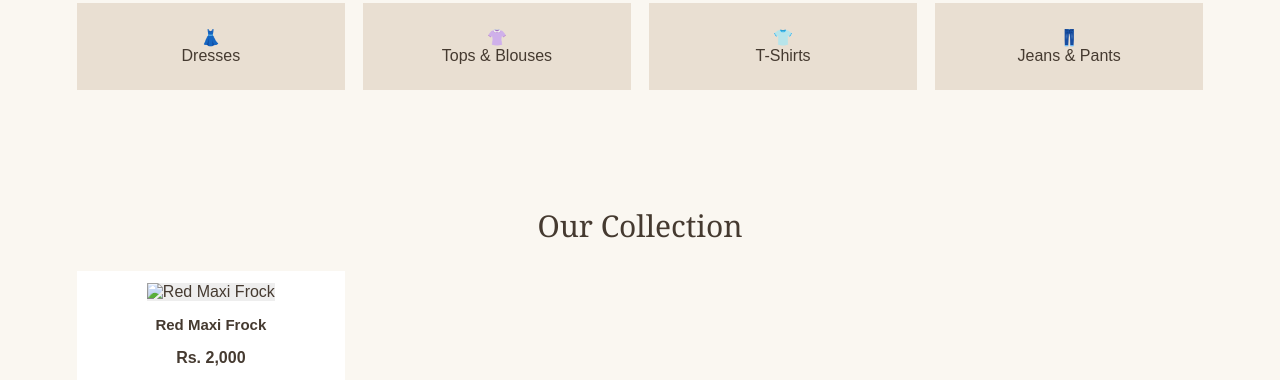
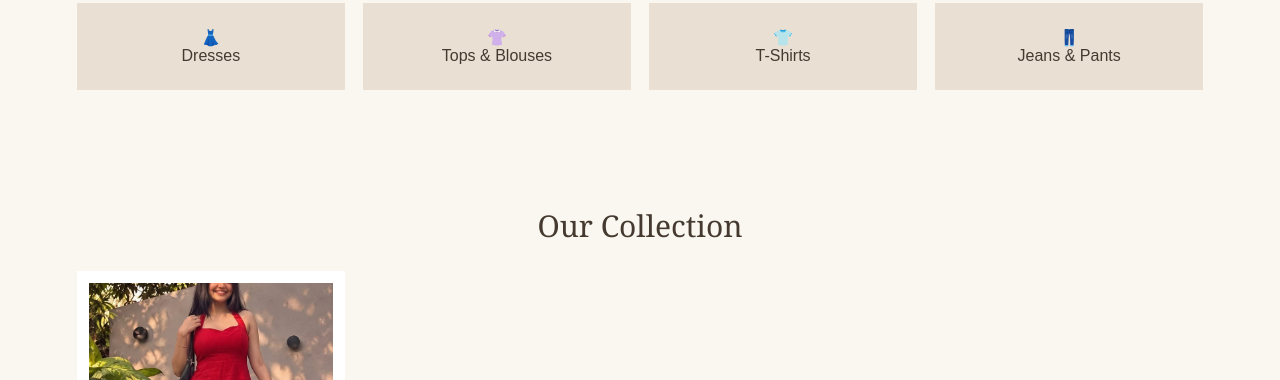
Before and after one commit to aspriyankara9-hash/velora-fashion, a plain HTML site: page index.html in a window 1280 px wide. Shown: the part 571-951 px from the top of the page. Drawn offline with Linux system fonts and the light colour scheme.

Commit message:
Update index.html

```diff
--- a/index.html
+++ b/index.html
@@ -94,7 +94,7 @@ const products=[
 name:"Red Maxi Frock",
 price:2000,
 category:"Dresses",
-image:"red-frock.jpeg"
+image:"red-frock.jpeg.jpeg"
 }
 ];
 
```
